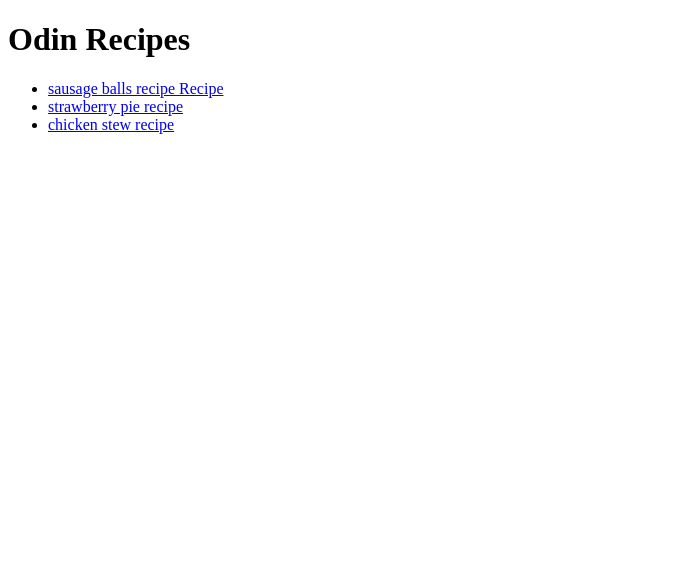
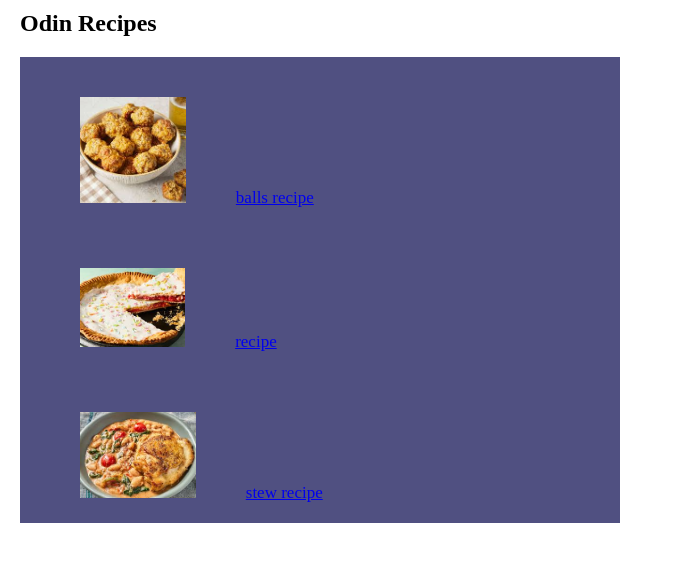
Before and after one commit to MajackW/odin-recipes, a plain HTML site: page index.html in a window 1280 px wide. Shown: the whole page, without its empty margins (0-674 px from the left). Drawn offline with Linux system fonts and the light colour scheme.

Commit message:
added styles to the home page

```diff
--- /dev/null
+++ b/css/style.css
@@ -0,0 +1,35 @@
+* {
+    margin: 0px;
+    box-sizing: border-box;
+}
+
+.home {
+    font-size: 17px;
+}
+.home h1 {
+    font-size: 24px;
+    margin: 10px 20px;
+}
+
+.home div {
+    background-color: #505081;
+    margin: 20px;
+    max-width: 600px;
+    align-items: center;
+
+}
+.home div li {
+    display: inline-block;
+    color: white;
+    align-items: center;
+    margin: 20px;
+}
+.home div li img {
+    width: 30%;
+    height: auto;
+    margin: 20px 20px 0px 0px;
+}
+span {
+    margin-top: auto;
+    margin-left: 30px;
+}
--- a/index.html
+++ b/index.html
@@ -3,14 +3,17 @@
     <head>
         <title>recipes</title>
         <meta charset="UTF-8">
+        <link rel="stylesheet" href="css/style.css">
     </head>
-    <body>
+    <body class="home">
         <h1>Odin Recipes</h1>
-        <ul>
-            <li><a href="recipes/sausage_balls.html">sausage balls recipe Recipe</a></li>
-            <li><a href="recipes/strawberry_pie.html">strawberry pie recipe</a></li>
-            <li><a href="recipes/chicken_stew.html">chicken stew recipe</a></li>
-        </ul>
+        <div>
+            <ul>
+                <li><a href="recipes/sausage_balls.html" target="_blank" rel="noopener noreferrer"><img src="images/sausageimage.jpg" alt="sausage balls image"><span>balls recipe</span></a></li>
+                <li><a href="recipes/strawberry_pie.html" target="_blank" rel="noopener noreferrer"><img src="images/strawberryimage.jpg" alt="strawberry pie image"><span>recipe</span></a></li>
+                <li><a href="recipes/chicken_stew.html" target="_blank" rel="noopener noreferrer"><img src="images/chickenimage.jpg" alt="chicken stew image"><span>stew recipe</span></a></li>
+            </ul>
+        </div>
 
     </body>
 </html>
```
Also changed, not shown: recipes/chicken_stew.html (+1 -0 lines), recipes/sausage_balls.html (+1 -0 lines), recipes/strawberry_pie.html (+1 -0 lines).
